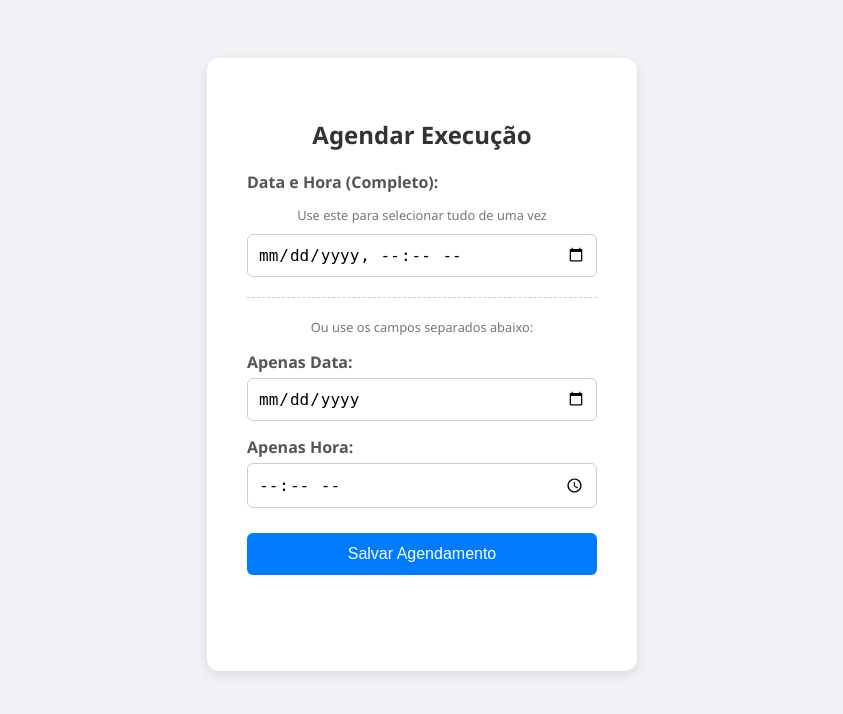
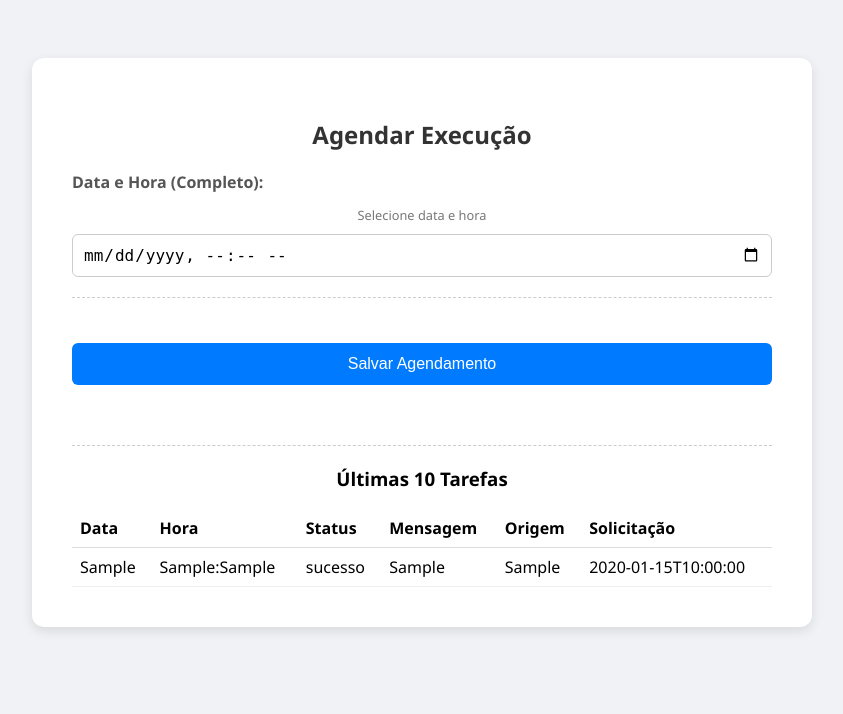
Before and after one commit to fmanfroi/descall, a FastAPI app: page / in a window 1280 px wide. Shown: the top 714 px of the page, without its empty margins (218-1061 px from the left). Run offline with FastAPI, Linux system fonts and the light colour scheme; tables that the repository leaves empty hold one stand-in row (values such as "Sample post").

Commit message:
melhorias 23

```diff
--- a/main.py
+++ b/main.py
@@ -106,22 +106,78 @@ def agendar(dados: DadosAgendamento):
 
         session.add(tarefa)
         session.commit()
+        # Recarrega o objeto da sessão para garantir valores padrão/atualizados
+        try:
+            session.refresh(tarefa)
+        except Exception:
+            # fallback: re-query the record
+            tarefa = session.exec(
+                select(Configuracao).where(
+                    (Configuracao.data_para_execucao == dados.data_execucao)
+                    & (Configuracao.hora == dados.hora)
+                    & (Configuracao.minuto == dados.minuto)
+                )
+            ).first()
 
-        return {"status": tarefa.status, "data": dados.data_execucao, "hora": f"{dados.hora}:{dados.minuto}"}
+        # Retorna representação serializável do registro
+        return tarefa.dict() if tarefa is not None else {}
 
 
 # 2. API para CONSULTAR (O Ubuntu chama essa)
 @app.get("/api/consultar")
 def consultar():
     with Session(engine) as session:
-        # Retorna o registro mais recente (comportamento anterior que usava id=1)
+        # Retorna todos os registros ordenados por `data_solicitacao DESC` (útil para depuração)
         stmt = select(Configuracao).order_by(Configuracao.data_solicitacao.desc())
-        tarefa = session.exec(stmt).first()
-        if tarefa:
-            tarefa.status = "consultado"
-            session.add(tarefa)
-            session.commit()
-        return tarefa
+        tarefas = session.exec(stmt).all()
+        if not tarefas:
+            return {}
+
+        # Marca o registro mais recente como consultado para compatibilidade
+        mais_recente = tarefas[0]
+        # (removed debug logs)
+        mais_recente.status = "consultado"
+        session.add(mais_recente)
+        session.commit()
+
+        # Retorna apenas a tarefa mais recente (convertida para tipos primitivos)
+        def to_primitive(t):
+            return {
+                "data_para_execucao": t.data_para_execucao,
+                "hora": t.hora,
+                "minuto": t.minuto,
+                "origem": t.origem,
+                "data_solicitacao": t.data_solicitacao.isoformat() if hasattr(t.data_solicitacao, "isoformat") else str(t.data_solicitacao),
+                "executou_sucesso": bool(t.executou_sucesso),
+                "status": t.status,
+                "msgsucesso": t.msgsucesso,
+            }
+
+        return to_primitive(mais_recente)
+
+
+@app.get("/api/listar-ultimas")
+def listar_ultimas(limit: int = 20):
+    """Retorna as últimas `limit` tarefas ordenadas por `data_solicitacao DESC`."""
+    with Session(engine) as session:
+        stmt = select(Configuracao).order_by(Configuracao.data_solicitacao.desc())
+        tarefas = session.exec(stmt).all()
+        if not tarefas:
+            return []
+
+        def to_primitive(t):
+            return {
+                "data_para_execucao": t.data_para_execucao,
+                "hora": t.hora,
+                "minuto": t.minuto,
+                "origem": t.origem,
+                "data_solicitacao": t.data_solicitacao.isoformat() if hasattr(t.data_solicitacao, "isoformat") else str(t.data_solicitacao),
+                "executou_sucesso": bool(t.executou_sucesso),
+                "status": t.status,
+                "msgsucesso": t.msgsucesso,
+            }
+
+        return [to_primitive(t) for t in tarefas][:limit]
 
 
 # 3. API para CONFIRMAR EXECUÇÃO (Atualiza status/msgsucesso)
@@ -129,6 +185,7 @@ def consultar():
 def confirmar(confirm: ConfirmacaoExecucao):
     with Session(engine) as session:
         # Atualiza o registro mais recente (mesma abordagem de consultar)
+        # Seleciona pelo registro mais recentemente solicitado (consistente com /api/consultar)
         stmt = select(Configuracao).order_by(Configuracao.data_solicitacao.desc())
         tarefa = session.exec(stmt).first()
         if tarefa:
@@ -149,6 +206,7 @@ def confirmar(confirm: ConfirmacaoExecucao):
             session.add(tarefa)
             session.commit()
             print(f"Relatório recebido: status={tarefa.status} msgsucesso={tarefa.msgsucesso}")
+            return {"status": "recebido", "tarefa": tarefa.dict()}
     return {"status": "recebido"}
 
 
--- a/requirements.txt
+++ b/requirements.txt
@@ -4,5 +4,6 @@ gunicorn
 jinja2
 pydantic
 sqlmodel
+sqlalchemy
 psycopg2-binary
 python-dotenv
--- a/templates/index.html
+++ b/templates/index.html
@@ -18,7 +18,8 @@
             border-radius: 12px;
             box-shadow: 0 4px 12px rgba(0,0,0,0.1);
             text-align: center;
-            width: 350px;
+            width: 700px;
+            max-width: 95%;
         }
         h2 { color: #333; margin-bottom: 20px; }
 
@@ -69,22 +70,30 @@
         <h2>Agendar Execução</h2>
 
         <label>Data e Hora (Completo):</label>
-        <p class="small-text">Use este para selecionar tudo de uma vez</p>
+        <p class="small-text">Selecione data e hora</p>
         <input type="datetime-local" id="inputCompleto">
 
         <div class="separator"></div>
 
-        <p class="small-text">Ou use os campos separados abaixo:</p>
-
-        <label>Apenas Data:</label>
-        <input type="date" id="inputData">
-
-        <label>Apenas Hora:</label>
-        <input type="time" id="inputHora">
-
         <button onclick="enviarAgendamento()">Salvar Agendamento</button>
 
         <p id="status"></p>
+
+        <div class="separator"></div>
+        <h3>Últimas 10 Tarefas</h3>
+        <table id="latestTable" style="width:100%; text-align:left; border-collapse: collapse;">
+            <thead>
+                <tr>
+                    <th style="padding:8px; border-bottom:1px solid #ddd">Data</th>
+                    <th style="padding:8px; border-bottom:1px solid #ddd">Hora</th>
+                    <th style="padding:8px; border-bottom:1px solid #ddd">Status</th>
+                    <th style="padding:8px; border-bottom:1px solid #ddd">Mensagem</th>
+                    <th style="padding:8px; border-bottom:1px solid #ddd">Origem</th>
+                    <th style="padding:8px; border-bottom:1px solid #ddd">Solicitação</th>
+                </tr>
+            </thead>
+            <tbody id="latestBody"></tbody>
+        </table>
     </div>
 
     <script>
@@ -97,29 +106,19 @@
             let hora = "";
             let minuto = "";
 
-            // Lógica: Tenta pegar do input completo primeiro.
-            // Se estiver vazio, tenta pegar dos inputs separados.
             const inputCompleto = document.getElementById('inputCompleto').value;
-            const inputDataSep = document.getElementById('inputData').value;
-            const inputHoraSep = document.getElementById('inputHora').value;
-
-            if (inputCompleto) {
-                // O formato do datetime-local é: "YYYY-MM-DDTHH:MM"
-                const partes = inputCompleto.split('T');
-                dataExecucao = partes[0]; // YYYY-MM-DD
-                const tempo = partes[1].split(':');
-                hora = tempo[0];
-                minuto = tempo[1];
-            } else if (inputDataSep && inputHoraSep) {
-                dataExecucao = inputDataSep;
-                const tempo = inputHoraSep.split(':');
-                hora = tempo[0];
-                minuto = tempo[1];
-            } else {
+            if (!inputCompleto) {
                 statusMsg.innerText = "Por favor, preencha a data e hora!";
                 statusMsg.style.color = "red";
                 return;
             }
+
+            // O formato do datetime-local é: "YYYY-MM-DDTHH:MM"
+            const partes = inputCompleto.split('T');
+            dataExecucao = partes[0]; // YYYY-MM-DD
+            const tempo = partes[1].split(':');
+            hora = tempo[0];
+            minuto = tempo[1];
 
             // Monta o JSON para enviar ao Python
             const payload = {
@@ -140,8 +139,13 @@
                 const resultado = await response.json();
 
                 if (response.ok) {
-                    statusMsg.innerText = "Sucesso! Agendado para " + resultado.data + " às " + resultado.hora;
+                    const scheduled = resultado.data_para_execucao || resultado.data || '';
+                    const scheduledHora = resultado.hora || resultado.hora || '';
+                    const scheduledMin = resultado.minuto || '';
+                    statusMsg.innerText = "Sucesso! Agendado para " + scheduled + " às " + scheduledHora + ":" + scheduledMin;
                     statusMsg.style.color = "green";
+                    // Atualiza a tabela
+                    if (typeof loadLatest === 'function') loadLatest();
                 } else {
                     statusMsg.innerText = "Erro ao salvar.";
                     statusMsg.style.color = "red";
@@ -151,7 +155,35 @@
                 statusMsg.innerText = "Erro de conexão.";
                 statusMsg.style.color = "red";
             }
+
         }
+
+        async function loadLatest() {
+            try {
+                const res = await fetch('/api/listar-ultimas?limit=10');
+                if (!res.ok) return;
+                const data = await res.json();
+                const tbody = document.getElementById('latestBody');
+                tbody.innerHTML = '';
+                data.forEach(item => {
+                    const tr = document.createElement('tr');
+                    tr.innerHTML = `
+                        <td style="padding:8px; border-bottom:1px solid #eee">${item.data_para_execucao || ''}</td>
+                        <td style="padding:8px; border-bottom:1px solid #eee">${(item.hora||'') + ':' + (item.minuto||'')}</td>
+                        <td style="padding:8px; border-bottom:1px solid #eee">${item.status||''}</td>
+                        <td style="padding:8px; border-bottom:1px solid #eee">${item.msgsucesso||''}</td>
+                        <td style="padding:8px; border-bottom:1px solid #eee">${item.origem||''}</td>
+                        <td style="padding:8px; border-bottom:1px solid #eee">${item.data_solicitacao||''}</td>
+                    `;
+                    tbody.appendChild(tr);
+                });
+            } catch (e) {
+                console.error('Erro ao carregar últimas tarefas', e);
+            }
+        }
+
+        // Carrega ao abrir a página
+        window.addEventListener('DOMContentLoaded', loadLatest);
     </script>
 </body>
 </html>
```
Also changed, not shown: 1 other file.
